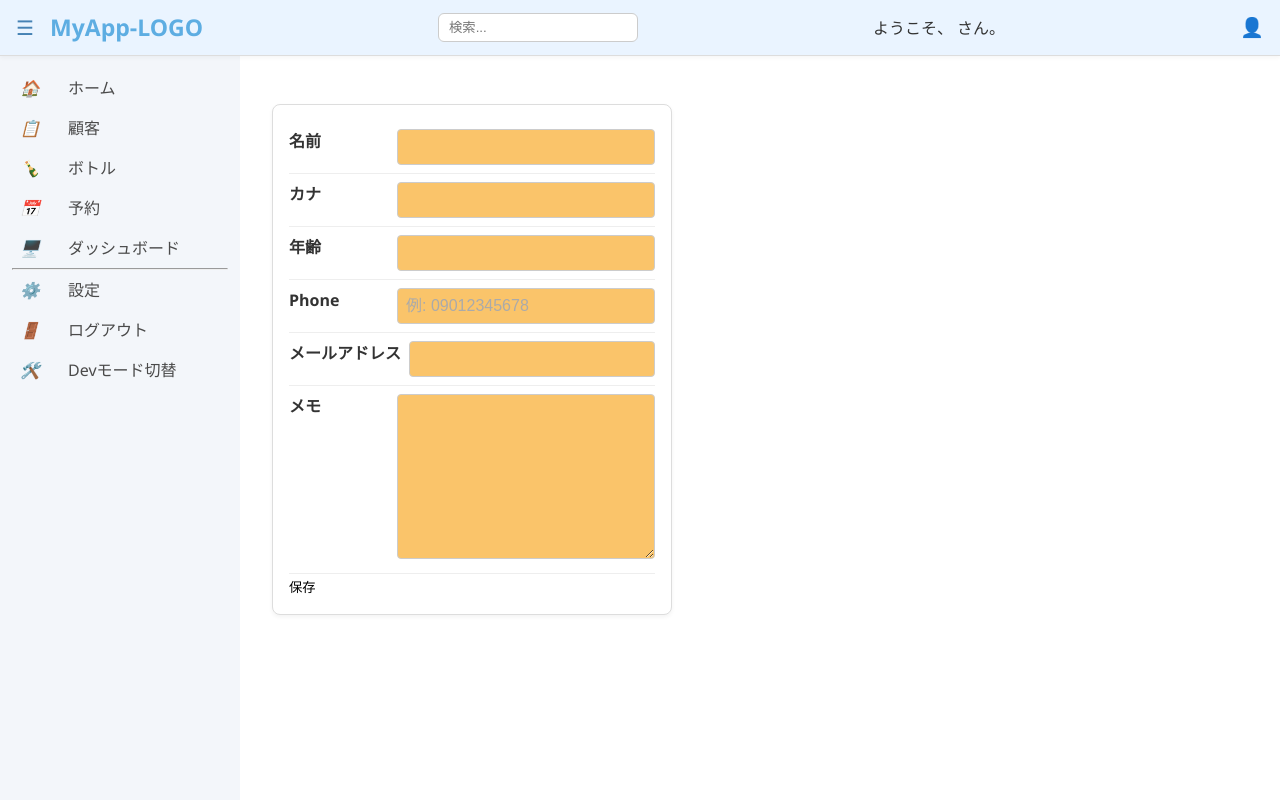
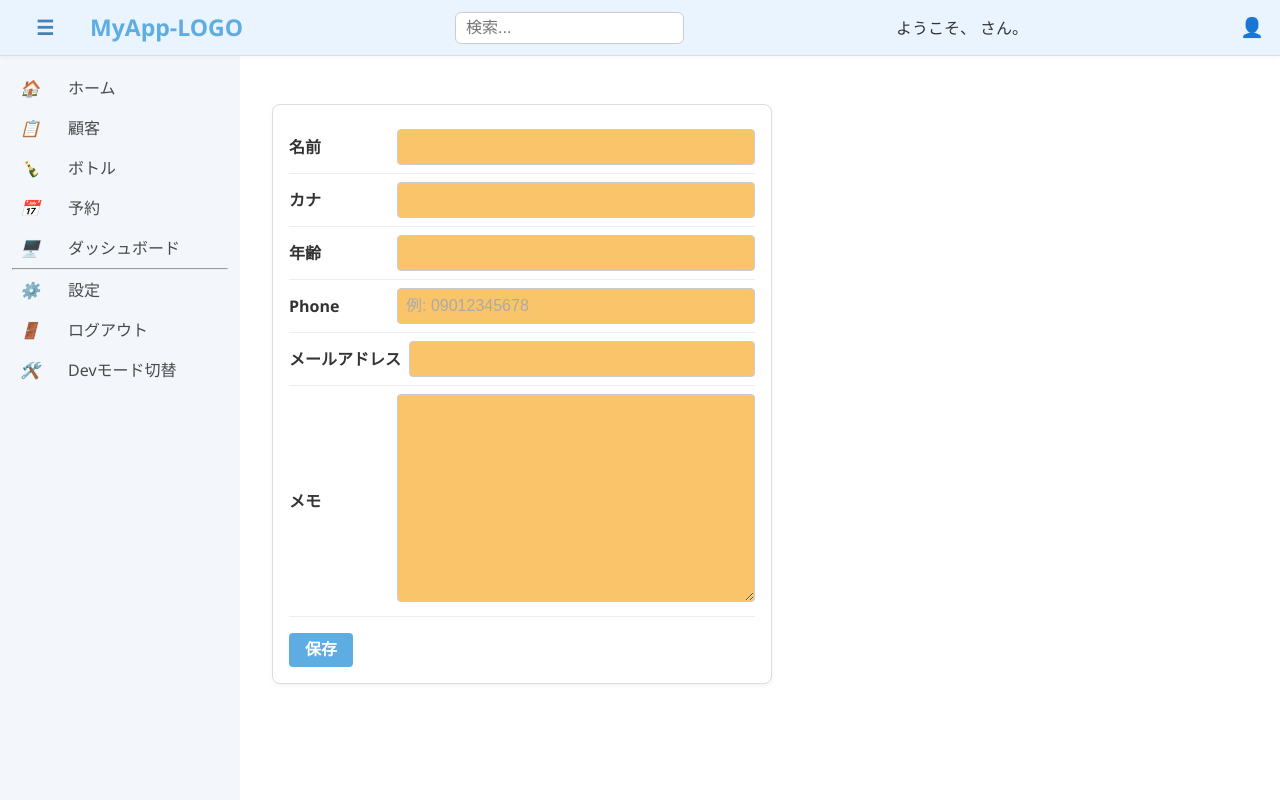
Before and after one commit to hryoko/simplecrm, a Django app: page /customers/create/ in a window 1280 px wide. Run offline with Django 5.2, Linux system fonts and the light colour scheme; parts of the project's set-up code (start-up, migrations or seed data) failed here and were passed over.

Commit message:
20250702-03 costomer form

```diff
--- a/apps/customers/views.py
+++ b/apps/customers/views.py
@@ -68,8 +68,8 @@
 
         obj = self.object
         exclude_keys = ['id', 'created_at', 'updated_at']
-        exclude_keys = ['name']
-        exclude_keys = ['id', 'name', 'age', 'memo', 'created_at', 'updated_at']
+        # exclude_keys = ['id', 'name']
+        # exclude_keys = ['id', 'name', 'age', 'memo', 'created_at', 'updated_at']
 
         # ラベルと値を動的に構成
         context['details'] = [
@@ -100,10 +100,14 @@
     template_name = 'customers/customer_form.html'
     success_url = reverse_lazy('customers:list')
 
+    def namespaced_url(self, namespace, viewname, *args):
+        return reverse(f'{namespace}:{viewname}', args=args)
+
     def get_context_data(self, **kwargs):
         context = super().get_context_data(**kwargs)
         obj = self.object
-        context['title'] = f'{obj.name} 様'
+        context['detail_url'] = self.namespaced_url('customers', 'detail', obj.pk)
+        context['title'] = f'{obj.name} の編集'
         context['page_title'] = '顧客編集'
         return context
 
--- a/scss/_sagyo.scss
+++ b/scss/_sagyo.scss
@@ -34,7 +34,7 @@
   --breadcrumbs-bg: #264b5d;
 
   /* === リンク === */
-  --link-fg: #417893;
+  --link-fg: #0366d6;
   --link-hover-color: #036;
   --link-selected-fg: var(--secondary);
 
@@ -82,7 +82,9 @@
   background-color: var(--body-bg);
   color: var(--body-fg);
   line-height: 1.5;
-  text-size-adjust: 100%;
+  // text-size-adjust: 100%;
+  font-size: 100%;
+    /* ユーザーのブラウザ設定を尊重 */
 }
 
 ul,
@@ -91,7 +93,6 @@
 }
 
 a {
-  color: #0366d6;
   color: var(--link-fg);
   text-decoration: none;
 
@@ -100,9 +101,17 @@
   }
 }
 
+input,
+textarea,
+select,
+button {
+  font-size: inherit;
+}
+
 button {
   background: transparent;
   border: none;
+  line-height: inherit;
   padding: 0;
   cursor: pointer;
   appearance: none;
@@ -123,20 +132,19 @@
   left: 0;
 }
 
-html,
 body {
-  height: 100%;
-  margin: 0;
   display: flex;
   flex-direction: column;
+  font-size: 1rem;
 }
 
-h1 { font-size: 2.25em; }  /* 約36px */
-h2 { font-size: 1.875em; } /* 約30px */
-h3 { font-size: 1.5em; }   /* 約24px */
-h4 { font-size: 1.25em; }  /* 約20px */
-h5 { font-size: 1.125em; } /* 約18px */
-h6 { font-size: 1em; }     /* 約16px */
+
+h1 { font-size: 2em; }
+h2 { font-size: 1.75em; }
+h3 { font-size: 1.5em; }
+h4 { font-size: 1.25em; }
+h5 { font-size: 1.125em; }
+h6 { font-size: 1em; }
 /* ------------------------------
   Header
 ------------------------------ */
@@ -307,11 +315,12 @@
   }
 }
 
+
 /* ------------------------------
   Card
 ------------------------------ */
 .component-card {
-  width: 400px;
+  width: 500px;
   margin-top: 1em;
   padding: 1em;
   background: #fff;
@@ -329,7 +338,7 @@
 
     .card-row {
       display: flex;
-      align-items: flex-start; // 明示的に記入
+      align-items: center;
       justify-content: flex-start; // 明示的に記入
       gap: 0.5em;
       padding: 0.5em 0;
@@ -342,13 +351,30 @@
 
       .value {
         flex: 1;
+
+        &.detail-value {
+          padding: 0.5em;
+        }
       }
+
+      // &.detail-item {
+      //   padding: 1em;
+      //   /* フォーム部品のpaddingと同じ値 */
+      //   box-sizing: border-box;
+      // }
     }
 
     .actions {
+      display: flex;
       // background-color: #eee;
+      gap: 0.5em;
       margin-top: 1em;
       text-align: right;
+
+      .delete {
+        margin-left: auto;
+        background-color: #e53935;
+      }
     }
   }
 
@@ -361,7 +387,9 @@
       padding: 0.5em;
       border: 1px solid #ccc;
       border-radius: 4px;
-      font-size: 1em;
+      // font-size: 1em;
+      appearance: none;
+        /* OSネイティブな見た目を消す（特にSafari） */
     }
 
     input:focus,
@@ -437,37 +465,34 @@
 /* ------------------------------
   Button
 ------------------------------ */
-// %button-base {
-//   display: inline-block;
-//   background-color: var(--accent);
-//   color: #fff;
-//   padding: 0.3em 1em;
-//   border: none;
-//   border-radius: 4px;
-//   cursor: pointer;
-//   font-weight: bold;
-//   font-size: 0.9em;
-//   text-decoration: none;
-//   // transition: background-color 0.2s ease;
-// }
+%button-base {
+  display: inline-block;
+  background-color: var(--accent);
+  color: #fff;
+  padding: 0.3em 1em;
+  border: none;
+  border-radius: 4px;
+  cursor: pointer;
+  font-weight: bold;
+  // font-size: 0.9em;
+  text-decoration: none;
+  // transition: background-color 0.2s ease;
+}
 
-// button,
-// input[type="submit"],
-// input[type="button"],
-// .btn {
-//   @extend %button-base;
+button,
+input[type="submit"],
+input[type="button"],
+.btn {
+  @extend %button-base;
 
-//   &:hover {
-//     background-color: var(--button-hover-bg);
-//   }
+  &:hover {
+    background-color: var(--button-hover-bg);
+    text-decoration: none;
+  }
 
-//   &:disabled {
-//     opacity: 0.6;
-//     // background-color: #ccc;
-//     cursor: not-allowed;
-//   }
-// }
-
-// a {
-//   background-color: red;
-// }
+  &:disabled,
+  &[aria-disabled="true"] {
+    opacity: 0.6;
+    cursor: not-allowed;
+  }
+}
--- a/static/css/main.css
+++ b/static/css/main.css
@@ -54,7 +54,7 @@
   --breadcrumbs-link-fg: var(--body-bg);
   --breadcrumbs-bg: #264b5d;
   /* === リンク === */
-  --link-fg: #417893;
+  --link-fg: #0366d6;
   --link-hover-color: #036;
   --link-selected-fg: var(--secondary);
   /* === 境界・装飾 === */
@@ -97,9 +97,8 @@
   background-color: var(--body-bg);
   color: var(--body-fg);
   line-height: 1.5;
-  -webkit-text-size-adjust: 100%;
-     -moz-text-size-adjust: 100%;
-          text-size-adjust: 100%;
+  font-size: 100%;
+  /* ユーザーのブラウザ設定を尊重 */
 }
 
 ul,
@@ -108,7 +107,6 @@
 }
 
 a {
-  color: #0366d6;
   color: var(--link-fg);
   text-decoration: none;
 }
@@ -116,9 +114,17 @@
   text-decoration: underline;
 }
 
+input,
+textarea,
+select,
+button {
+  font-size: inherit;
+}
+
 button {
   background: transparent;
   border: none;
+  line-height: inherit;
   padding: 0;
   cursor: pointer;
   -webkit-appearance: none;
@@ -141,32 +147,36 @@
   left: 0;
 }
 
-html,
 body {
-  height: 100%;
-  margin: 0;
   display: flex;
   flex-direction: column;
+  font-size: 1rem;
 }
 
 h1 {
-  font-size: 2.25em;
-} /* 約36px */
+  font-size: 2em;
+}
+
 h2 {
-  font-size: 1.875em;
-} /* 約30px */
+  font-size: 1.75em;
+}
+
 h3 {
   font-size: 1.5em;
-} /* 約24px */
+}
+
 h4 {
   font-size: 1.25em;
-} /* 約20px */
+}
+
 h5 {
   font-size: 1.125em;
-} /* 約18px */
+}
+
 h6 {
   font-size: 1em;
-} /* 約16px */
+}
+
 /* ------------------------------
   Header
 ------------------------------ */
@@ -323,7 +333,7 @@
   Card
 ------------------------------ */
 .component-card {
-  width: 400px;
+  width: 500px;
   margin-top: 1em;
   padding: 1em;
   background: #fff;
@@ -338,7 +348,7 @@
 }
 .component-card .card-body .card-row {
   display: flex;
-  align-items: flex-start;
+  align-items: center;
   justify-content: flex-start;
   gap: 0.5em;
   padding: 0.5em 0;
@@ -351,9 +361,18 @@
 .component-card .card-body .card-row .value {
   flex: 1;
 }
+.component-card .card-body .card-row .value.detail-value {
+  padding: 0.5em;
+}
 .component-card .card-body .actions {
+  display: flex;
+  gap: 0.5em;
   margin-top: 1em;
   text-align: right;
+}
+.component-card .card-body .actions .delete {
+  margin-left: auto;
+  background-color: #e53935;
 }
 .component-card form input,
 .component-card form select,
@@ -363,7 +382,10 @@
   padding: 0.5em;
   border: 1px solid #ccc;
   border-radius: 4px;
-  font-size: 1em;
+  -webkit-appearance: none;
+     -moz-appearance: none;
+          appearance: none;
+  /* OSネイティブな見た目を消す（特にSafari） */
 }
 .component-card form input:focus,
 .component-card form textarea:focus,
@@ -396,6 +418,39 @@
 /* ------------------------------
   Button
 ------------------------------ */
+button,
+input[type=submit],
+input[type=button],
+.btn {
+  display: inline-block;
+  background-color: var(--accent);
+  color: #fff;
+  padding: 0.3em 1em;
+  border: none;
+  border-radius: 4px;
+  cursor: pointer;
+  font-weight: bold;
+  text-decoration: none;
+}
+
+button:hover,
+input[type=submit]:hover,
+input[type=button]:hover,
+.btn:hover {
+  background-color: var(--button-hover-bg);
+  text-decoration: none;
+}
+button:disabled, button[aria-disabled=true],
+input[type=submit]:disabled,
+input[type=submit][aria-disabled=true],
+input[type=button]:disabled,
+input[type=button][aria-disabled=true],
+.btn:disabled,
+.btn[aria-disabled=true] {
+  opacity: 0.6;
+  cursor: not-allowed;
+}
+
 /* ------------------------------
   開発中のセクション色分け（見やすさ用）
 ------------------------------ */
--- a/templates/components/_card_base.html
+++ b/templates/components/_card_base.html
@@ -12,7 +12,7 @@
 
     {% block card_body %}
     {# 表示かフォームか、自由にここで差し替え #}
-    {%endblock %}
+    {% endblock %}
   </div>
 
   <div class="card-footer">
--- a/templates/components/_detail_card.html
+++ b/templates/components/_detail_card.html
@@ -5,7 +5,7 @@
 {% for item in details %}
 <div class="card-row">
   <span class="label">{{ item.label }}</span>
-  <span class="value">{{ item.value }}</span>
+  <span class="value detail-value">{{ item.value }}</span>
 </div>
 {% endfor %}
 
@@ -17,9 +17,9 @@
 {% endif %} -->
 
 <div class="actions">
+  {% if back_url %}<a class="btn" href="{{ back_url }}">戻る</a>{% endif %}
   {% if update_url %}<a class="btn" href="{{ update_url }}">編集</a>{% endif %}
-  {% if delete_url %}<a class="btn" href="{{ delete_url }}">削除</a>{% endif %}
-  {% if back_url %}<a class="btn" href="{{ back_url }}">戻る</a>{% endif %}
+  {% if delete_url %}<a class="btn delete" href="{{ delete_url }}">削除</a>{% endif %}
 </div>
 
 {% endblock %}
--- a/templates/components/_form_card.html
+++ b/templates/components/_form_card.html
@@ -1,13 +1,7 @@
-{% comment %} {% extends "components/_card_base.html" %} {% endcomment %}
-<div class="component-card">
+{% extends "components/_card_base.html" %}
 
-<div class="card-header">
-  {% if title %}
-  <h3>{{ title }}</h3>
-  {% endif %}
-</div>
+{% block card_body %}
 
-<div class="card-body">
 <form method="post" {% if form_action %} action="{{ form_action }}"{% endif %}>
   {% csrf_token %}
   {% for field in form.visible_fields %}
@@ -21,9 +15,10 @@
       </div>
     </div>
   {% endfor %}
+  <div class="actions">
+    {% if back_url %}<a class="btn" href="{{ detail_url }}">戻る</a>{% endif %}
+    <button class="btn" type="submit">{{ submit_label|default:"保存" }}</button>
   </div>
+</form>
 
-<div class="card-footer">
-    <button type="submit">{{ submit_label|default:"保存" }}</button>
-  </form>
-</div>
+{% endblock %}
```
Also changed, not shown: templates/core/home.html (+1 -33 lines), 2 other files. Lines whose indentation alone changed are shown as unchanged.
